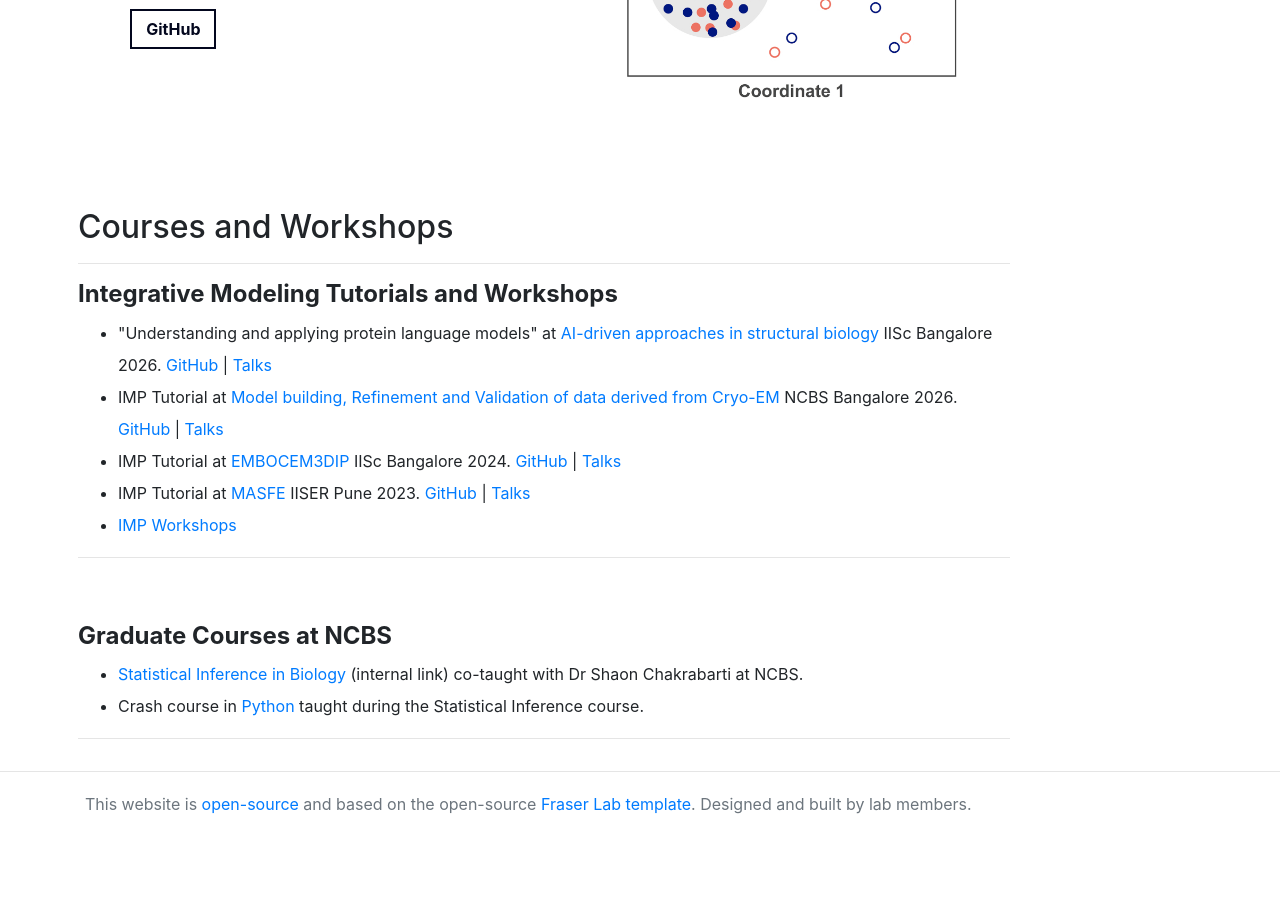
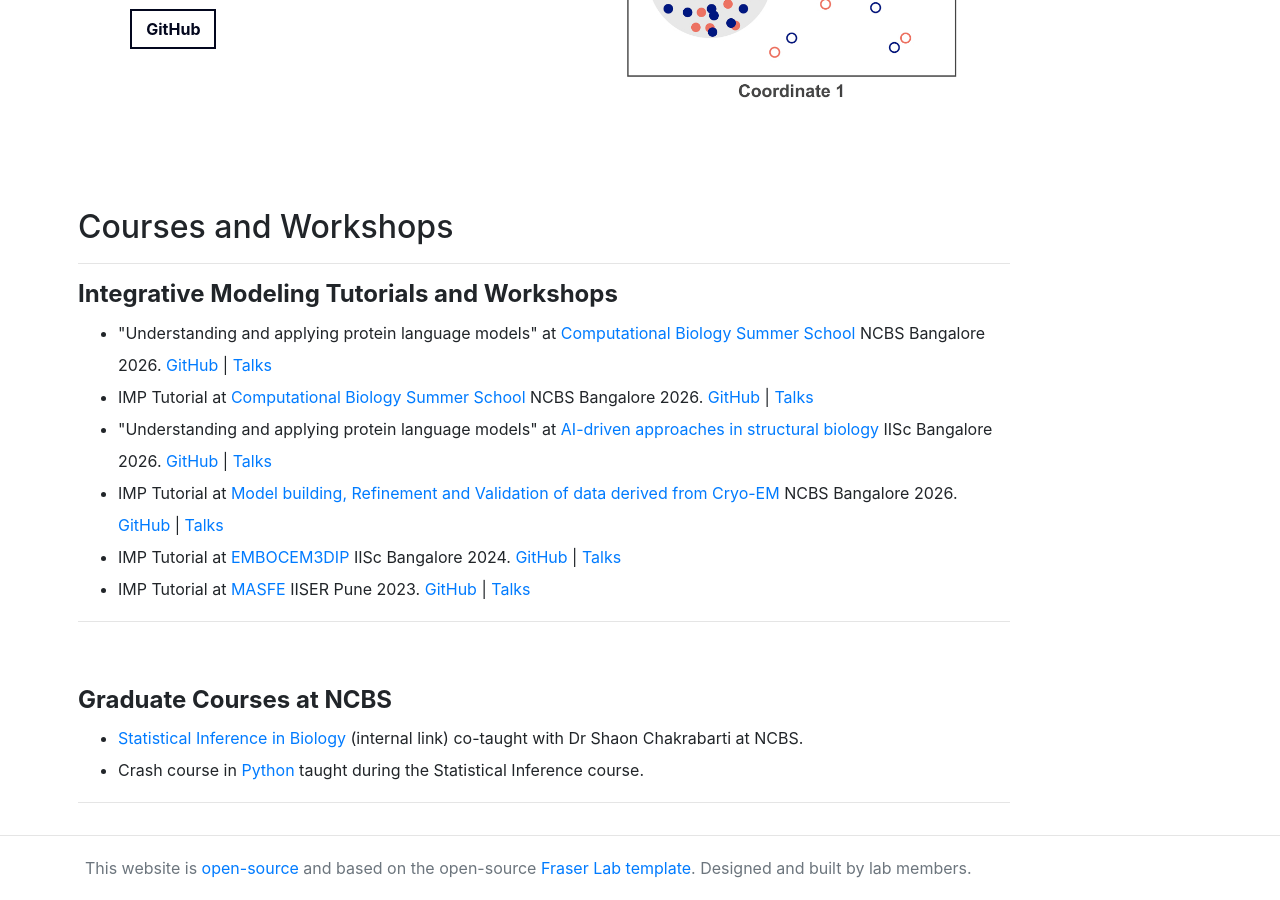
Before and after one commit to isblab/website, a Jekyll site: the page built from Software/index.md, in a window 1280 px wide and 900 px high, scrolled down 3177 px. Built offline with Jekyll 4.4.1, drawn with Linux system fonts in a browser that asks for light colours; before the commit the page ends 4013 px from its top, so only the background shows below that; some of the changed text lies outside the part shown.

Commit message:
udpate software

```diff
--- a/Software/index.md
+++ b/Software/index.md
@@ -23,6 +23,7 @@
 <h3>AF-Pipeline</h3>
 <p>A package for AlphaFold-related workflows.</p>
 <a href="https://github.com/isblab/af_pipeline" class="button">GitHub</a>
+<a href="https://github.com/isblab/af_pipeline#tutorial" class="button">Tutorial</a>
 <a href="https://isblab.github.io/af_pipeline/" class="button">Documentation</a>
 </div>
 </div>
@@ -41,6 +42,7 @@
 <h3>Disobind</h3>
 <p>A deep-learning method to predict inter-protein contact maps and interface residues for an intrinsically disordered region (IDR) and a partner protein from their sequences</p>
 <a href="https://github.com/isblab/Disobind" class="button">GitHub</a>
+<a href="https://colab.research.google.com/drive/13EOqRV9sMwDLm0EEsFirFlXDHquSK4hF?usp=sharing" class="button">Colab Notebook</a>
 </div>
 <div class="column-two">
 <img src="/static/img/software/disobind.png">
@@ -177,6 +179,16 @@
 <h4><b>Integrative Modeling Tutorials and Workshops</b></h4>
 <ul>
     <li>
+        "Understanding and applying protein language models" at <a href="https://www.ncbs.res.in/events/ss-0" class="link">Computational Biology Summer School</a> NCBS Bangalore 2026.
+        <a href="https://github.com/isblab/dl_workshop" class="link">GitHub</a> |
+        <a href="https://drive.google.com/file/d/1SZbOg2n1lv-Xr1ssMlsfBM1h_h_txVnH/view?usp=drive_link" class="link">Talks</a>
+    </li>
+    <li>
+        IMP Tutorial at <a href="https://www.ncbs.res.in/events/ss-0" class="link">Computational Biology Summer School </a> NCBS Bangalore 2026.
+        <a href="https://github.com/isblab/IMP_Tutorial/tree/ncbs_ccpem" class="link">GitHub</a> |
+        <a href="https://docs.google.com/presentation/d/135a-xgvbluJLAo_l0FxQ27Hc1Ux-yHn3/edit?usp=sharing&ouid=107573675581756580599&rtpof=true&sd=true" class="link">Talks</a>
+    </li>
+    <li>
         "Understanding and applying protein language models" at <a href="https://meetings.embo.org/event/26-ai-structural-bio" class="link">AI-driven approaches in structural biology</a> IISc Bangalore 2026.
         <a href="https://github.com/isblab/dl_workshop" class="link">GitHub</a> |
         <a href="https://drive.google.com/file/d/1h1adjoNkD1o5dRlh5NQCFJjSjUEP_nwU/view?usp=sharing" class="link">Talks</a>
@@ -196,9 +208,9 @@
         <a href="https://github.com/isblab/IMP_Tutorial/tree/masfe2023" class="link">GitHub</a> |
         <a href="https://drive.google.com/drive/folders/188BHx67a8Wq53nDTanM-vWwX3X9F_OS5" class="link">Talks</a>
     </li>
-    <li>
+    <!-- <li>
         <a href="https://integrativemodeling.org/talks.html" class="link">IMP Workshops</a>
-    </li>
+    </li> -->
 </ul>
 <hr>
 <br>
```
